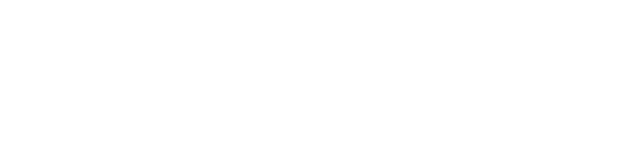
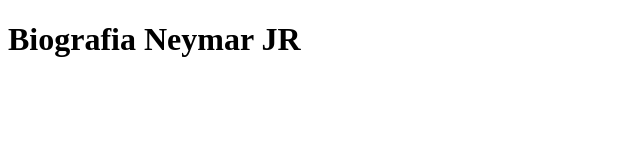
Before and after one commit to diogomartinsl/aulateste, a plain HTML site: page index.html in a window 1280 px wide. Shown: the whole page, without its empty margins (0-640 px from the left). Drawn offline with Linux system fonts and the light colour scheme.

Commit message:
Biografia h1

```diff
--- a/index.html
+++ b/index.html
@@ -7,6 +7,6 @@
     <title>Neymar JR</title>
 </head>
 <body>
-
+    <h1>Biografia Neymar JR</h1>
 </body>
 </html>
```
